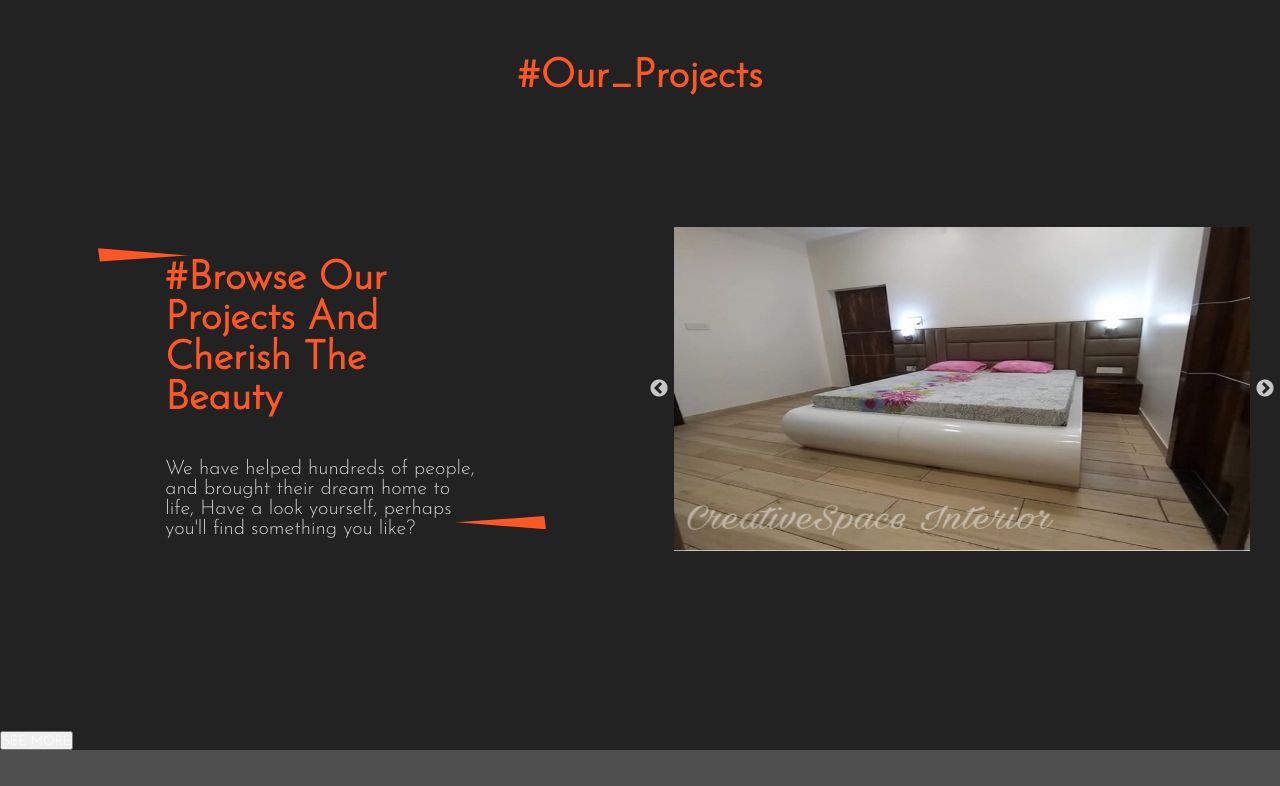
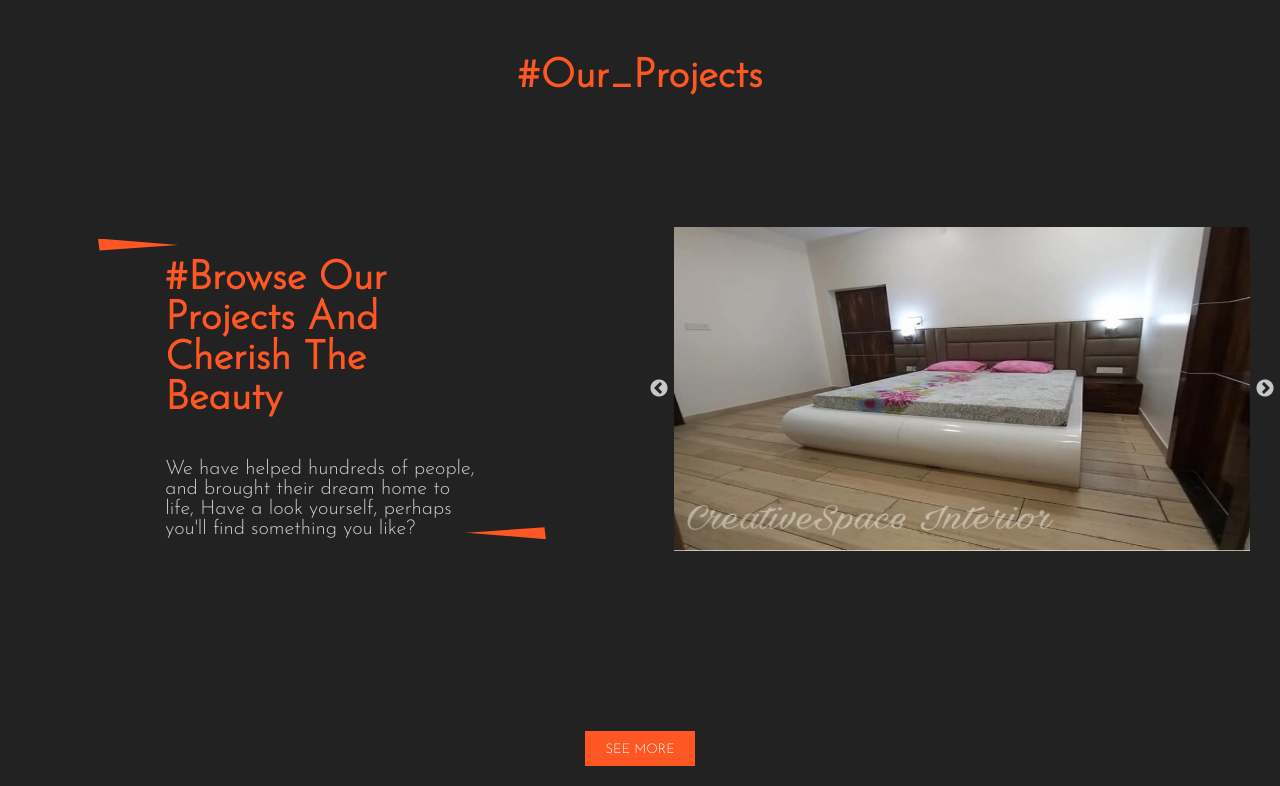
Before and after one commit to Vavecorp/creativespace, a plain HTML site: page index.html in a window 1280 px wide. Shown: the part 2940-3726 px from the top of the page. Drawn offline with nearby package versions, Linux system fonts and the light colour scheme.

Commit message:
Update style.css

```diff
--- a/css/style.css
+++ b/css/style.css
@@ -359,6 +359,7 @@ nav{
 .portfolio-content{
     display: flex;
     justify-content: center;
+     align-items: center;
 }
 .portfolio-text{
     text-align: center;
@@ -407,6 +408,23 @@ nav{
     cursor: pointer;
     margin: auto;
 }
+.gallary-cta{
+    margin: auto;
+    display: flex;
+    justify-content: center;
+    margin-bottom: 40px;
+}
+.gallary-cta button{
+    background-color: var(--highlight-color);
+    padding: 10px 20px;
+    border: none;
+
+
+}
+.gallary-cta a:hover{
+    color: #fff;
+}
+
 
 
 /* *****************************************testimonials****************************************************** */
```
